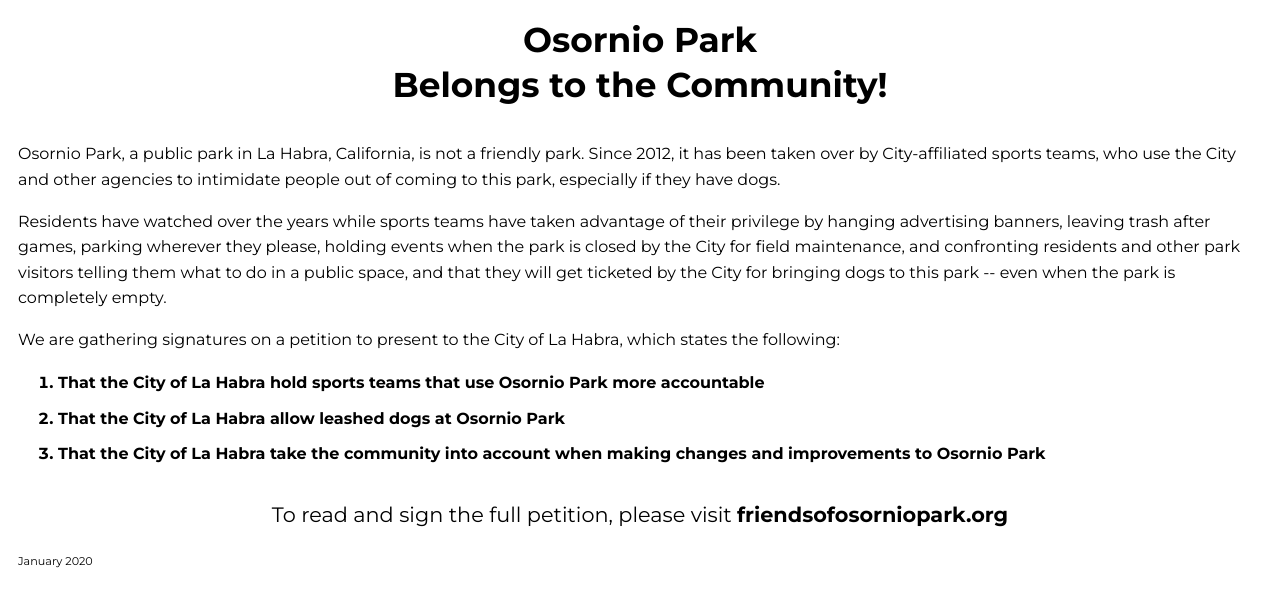
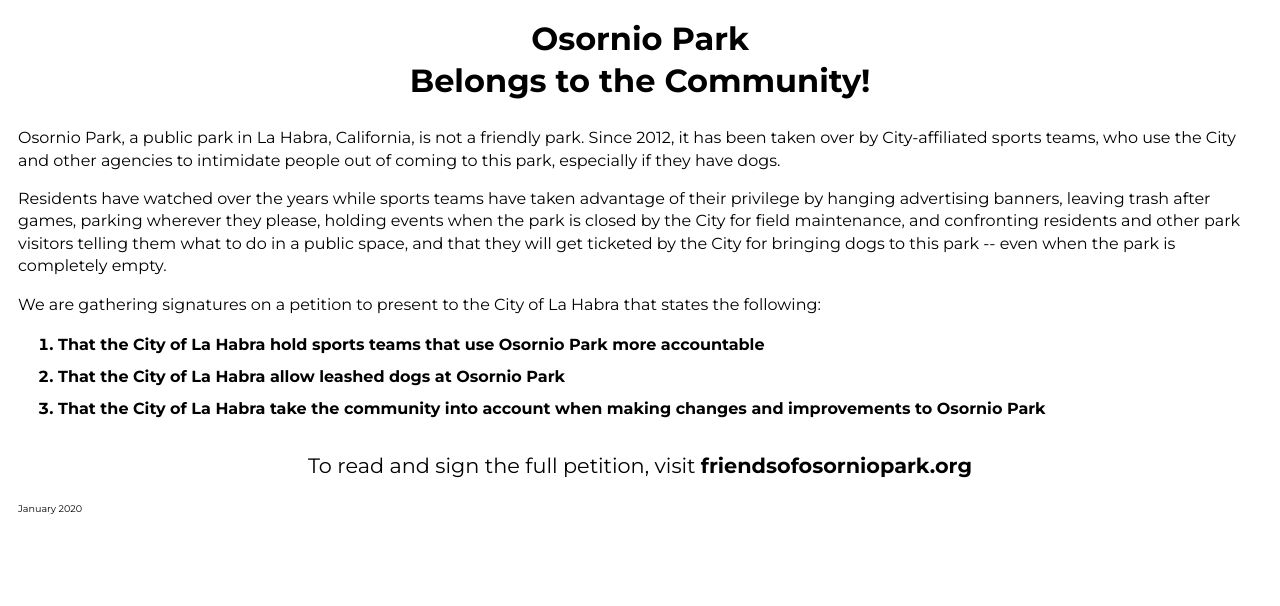
Before and after one commit to pixelsnob/friendsofosorniopark, a Next.js app: page /flyer in a window 1280 px wide. Shown: the top 606 px of the page. Built offline with nearby package versions, Linux system fonts and the light colour scheme; a web font is replaced by a local one.

Commit message:
Printable flyer

```diff
--- a/pages/flyer.js
+++ b/pages/flyer.js
@@ -14,7 +14,7 @@
       <article>
         <p>Osornio Park, a public park in La Habra, California, is not a friendly park. Since 2012, it has been taken over by City-affiliated sports teams, who use the City and other agencies to intimidate people out of coming to this park, especially if they have dogs.</p>
         <p>Residents have watched over the years while sports teams have taken advantage of their privilege by hanging advertising banners, leaving trash after games, parking wherever they please, holding events when the park is closed by the City for field maintenance, and confronting residents and other park visitors telling them what to do in a public space, and that they will get ticketed by the City for bringing dogs to this park -- even when the park is completely empty.</p>
-        <p>We are gathering signatures on a petition to present to the City of La Habra, which states the following:</p>
+        <p>We are gathering signatures on a petition to present to the City of La Habra that states the following:</p>
       </article>
 
       <article>
@@ -25,20 +25,27 @@
         </ol>
       </article>
       <article>
-        <p className="sign">To read and sign the full petition, please visit <strong>friendsofosorniopark.org</strong></p>
+        <p className="sign">To read and sign the full petition, visit <strong>friendsofosorniopark.org</strong></p>
       </article>
     </section>
     <footer>
       January 2020
     </footer>
     <style jsx>{`
+      @media print {
+        section {
+          border: 3px solid #999;
+          padding: 4.2vh 4.2vw 1vh 4.2vw;
+        }
+      }
+
       h1 {
-        font-size: 4.3vh;
-        margin-bottom: 3vh;
+        font-size: 4vh;
+        margin-bottom: 2vh;
       }
       p, li {
         font-size: 2vh;
-        line-height: 1.6;
+        line-height: 1.4;
       }
       li {
         font-weight: bold;
@@ -49,7 +56,7 @@
       }
       footer {
         text-align: left;
-        font-size: 1.4vh;
+        font-size: 1.2vh;
       }
     `}</style>
   </Fragment>
```
Also changed, not shown: public/robots.txt.
